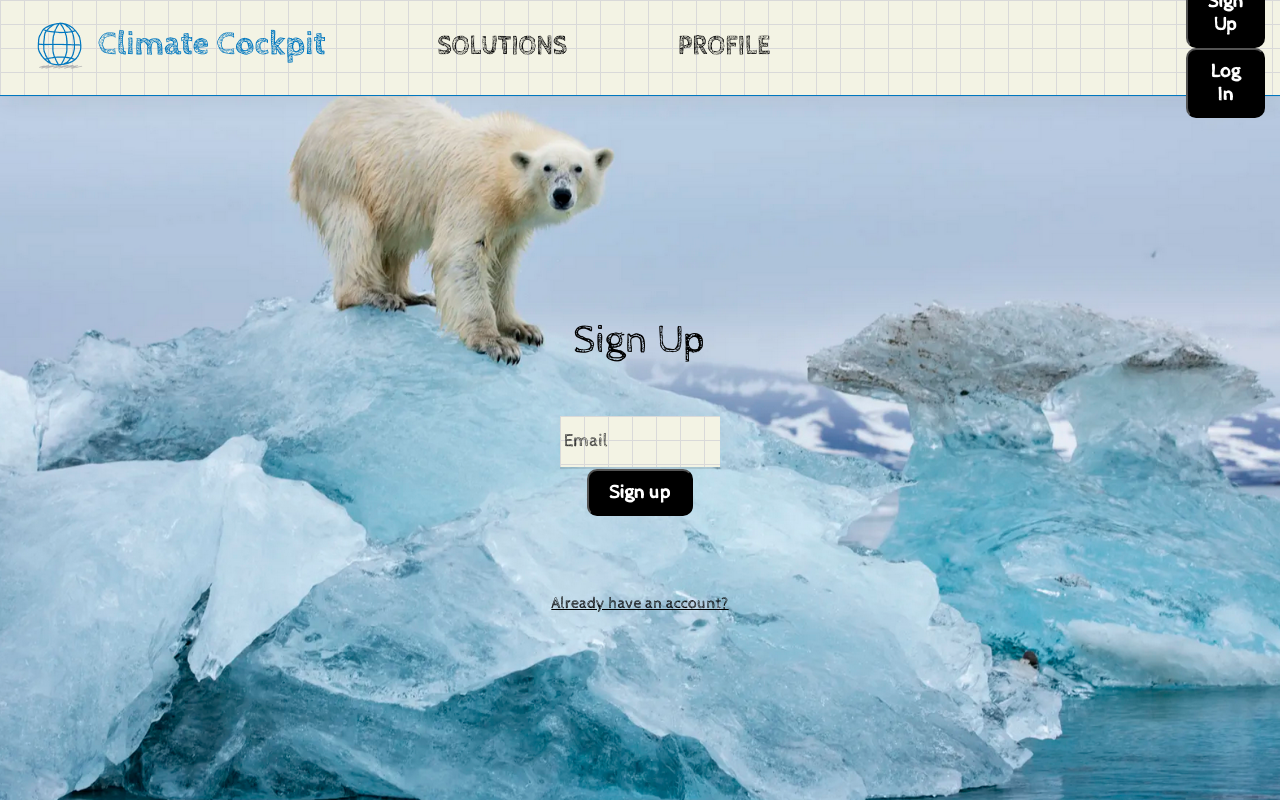
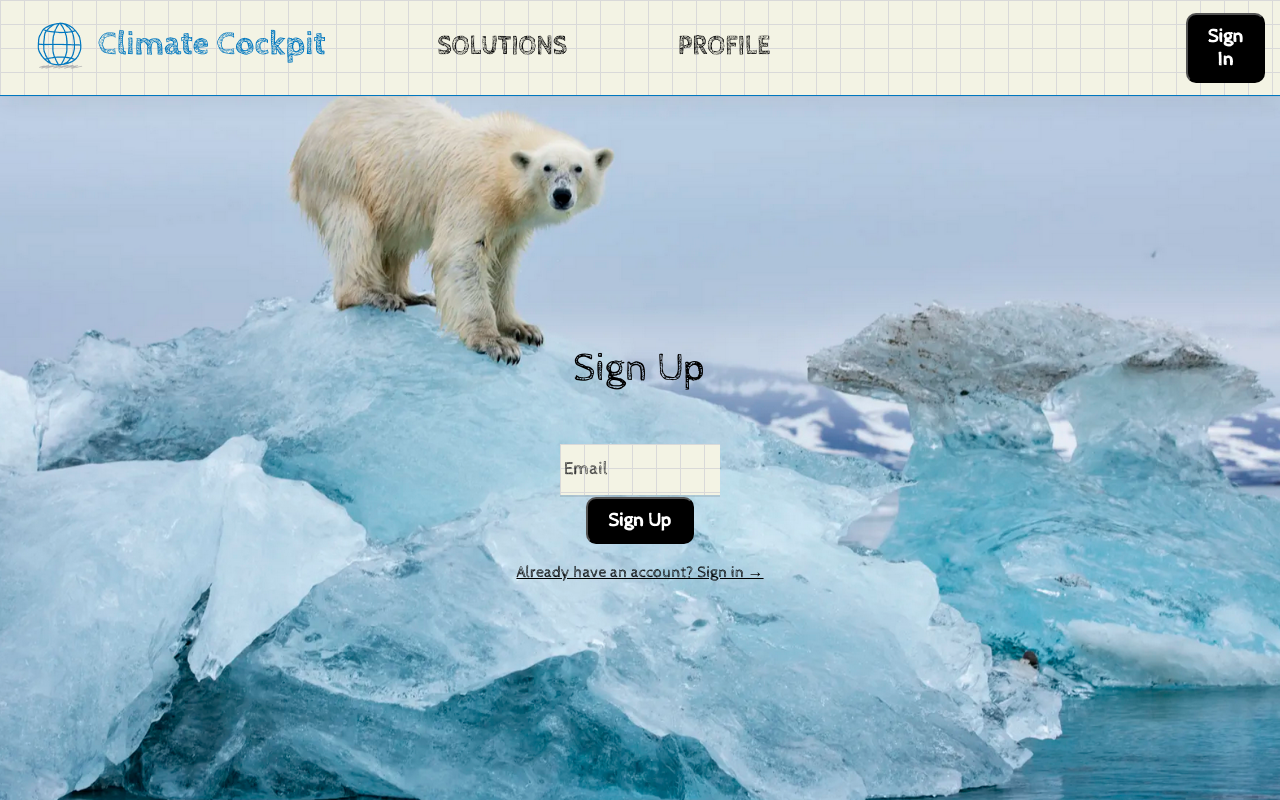
Before and after one commit to ChingT/Climate-Cockpit, a React (Vite) app in the folder frontend/: page /signup in a window 1280 px wide. Built offline with nearby package versions, Linux system fonts and the light colour scheme; what javascript-time-ago would draw is missing.

Commit message:
Routing was fixed(When the user isn't loggedin and clicked on profile, it sends the user to signin)

```diff
--- a/frontend/src/components/AuthComp/PasswordReset.jsx
+++ b/frontend/src/components/AuthComp/PasswordReset.jsx
@@ -1,6 +1,7 @@
 import { useEffect, useState } from "react";
 import { useNavigate } from "react-router-dom";
 import {
+  AlreadyHaveAnAccountNavLink,
   AuthForm,
   AuthFormContainer,
   ErrorMessage,
@@ -50,6 +51,13 @@ export default function PasswordResetRequest() {
             Send password reset email
           </ButtonsStyle>
         </div>
+        <AlreadyHaveAnAccountNavLink
+          to="/password-reset-validation"
+          style={{ marginTop: "-5rem" }}
+        >
+          Got validation code already? <br />
+          Validate here →
+        </AlreadyHaveAnAccountNavLink>
       </AuthForm>
     </AuthFormContainer>
   );
--- a/frontend/src/components/AuthComp/SignUpSection.jsx
+++ b/frontend/src/components/AuthComp/SignUpSection.jsx
@@ -50,12 +50,16 @@ function SignUpSection() {
               style={{ marginBottom: "5rem" }}
               onClick={handleSignUpClick}
             >
-              Sign up
+              Sign Up
             </ButtonsStyle>
           </div>
-          <AlreadyHaveAnAccountNavLink to="/signin/">Already have an account?</AlreadyHaveAnAccountNavLink>
-
         </AuthForm>
+        <AlreadyHaveAnAccountNavLink
+          to="/signin"
+          style={{ marginTop: "-5rem", marginBottom: "1rem" }}
+        >
+          Already have an account? Sign in →
+        </AlreadyHaveAnAccountNavLink>
       </AuthFormContainer>
     </>
   );
--- a/frontend/src/components/Layout/Layout.style.js
+++ b/frontend/src/components/Layout/Layout.style.js
@@ -8,6 +8,7 @@ export const AuthFormContainer = styled.div`
   height: 100%;
   width: 100%;
   display: flex;
+  flex-direction: column;
   align-items: center;
   justify-content: center;
 `;
@@ -142,8 +143,6 @@ export const ErrorMessage = styled.p`
 
 export const ResetNavLink = styled(NavLink)`
   text-decoration: underline;
-  line-height: 3rem;
-  margin-top: 1.2rem;
 
   &:hover {
     text-decoration-color: ${(props) => props.theme.ResetPasswordColors.color};
@@ -153,7 +152,8 @@ export const ResetNavLink = styled(NavLink)`
 
 export const AlreadyHaveAnAccountNavLink = styled(NavLink)`
   text-decoration: underline;
-  line-height: 1rem;
+  line-height: 1.4rem;
+  text-align: center;
 
   &:hover {
     text-decoration-color: ${(props) => props.theme.ResetPasswordColors.color};
--- a/frontend/src/components/Navigation/Navigation.jsx
+++ b/frontend/src/components/Navigation/Navigation.jsx
@@ -1,6 +1,6 @@
 import { useEffect, useState } from "react";
 import { useDispatch, useSelector } from "react-redux";
-import { Link } from "react-router-dom";
+import { Link, useLocation } from "react-router-dom";
 import logo from "../../assets/header_icons/logo.png";
 import avatarImage from "../../assets/svgs/avatar.svg";
 import MenuDot from "../../assets/svgs/menu_dots.svg";
@@ -45,7 +45,9 @@ const Navigation = () => {
   const [sentRequests, setSentRequests] = useState([]);
   const [receivedRequests, setReceivedRequests] = useState([]);
   const requestsCount = sentRequests.length + receivedRequests.length;
-
+  const location = useLocation();
+  const isLoginPage = location.pathname === "/signin";
+  const isSignUpPage = location.pathname === "/signup";
   useEffect(() => {
     dispatch(setRequests(data?.results));
   }, [data, dispatch]);
@@ -69,20 +71,20 @@ const Navigation = () => {
     <HeaderContainer>
       <ContainerLeft>
         <LogoWrapper to="/">
-          <img src={logo}></img>
+          <img src={logo} alt="Logo" />
         </LogoWrapper>
         <SolutionWrapper to="/solutions">
-          <img src={solutions}></img>
+          <img src={solutions} alt="Solutions" />
         </SolutionWrapper>
         {loggedInUser ? (
           <>
             <ProfileWrapper to="/profile">
-              <img src={profile}></img>
+              <img src={profile} alt="Profile" />
             </ProfileWrapper>
           </>
         ) : (
-          <ProfileWrapper to="/signup">
-            <img src={profile}></img>
+          <ProfileWrapper to="/signin">
+            <img src={profile} alt="Profile" />
           </ProfileWrapper>
         )}
         <nav>
@@ -142,12 +144,30 @@ const Navigation = () => {
           </>
         ) : (
           <div>
-            <Link to="/signup">
-              <ButtonsStyle>Sign Up</ButtonsStyle>
-            </Link>
-            <Link to="/signin">
-              <ButtonsStyle>Log In</ButtonsStyle>
-            </Link>
+            {isLoginPage && (
+              <>
+                <Link to="/signup">
+                  <ButtonsStyle>Sign Up</ButtonsStyle>
+                </Link>
+              </>
+            )}
+            {isSignUpPage && (
+              <>
+                <Link to="/signin">
+                  <ButtonsStyle>Sign In</ButtonsStyle>
+                </Link>
+              </>
+            )}
+            {!isLoginPage && !isSignUpPage && (
+              <>
+                <Link to="/signup">
+                  <ButtonsStyle>Sign Up</ButtonsStyle>
+                </Link>
+                <Link to="/signin">
+                  <ButtonsStyle>Sign In</ButtonsStyle>
+                </Link>
+              </>
+            )}
           </div>
         )}
       </nav>
```
